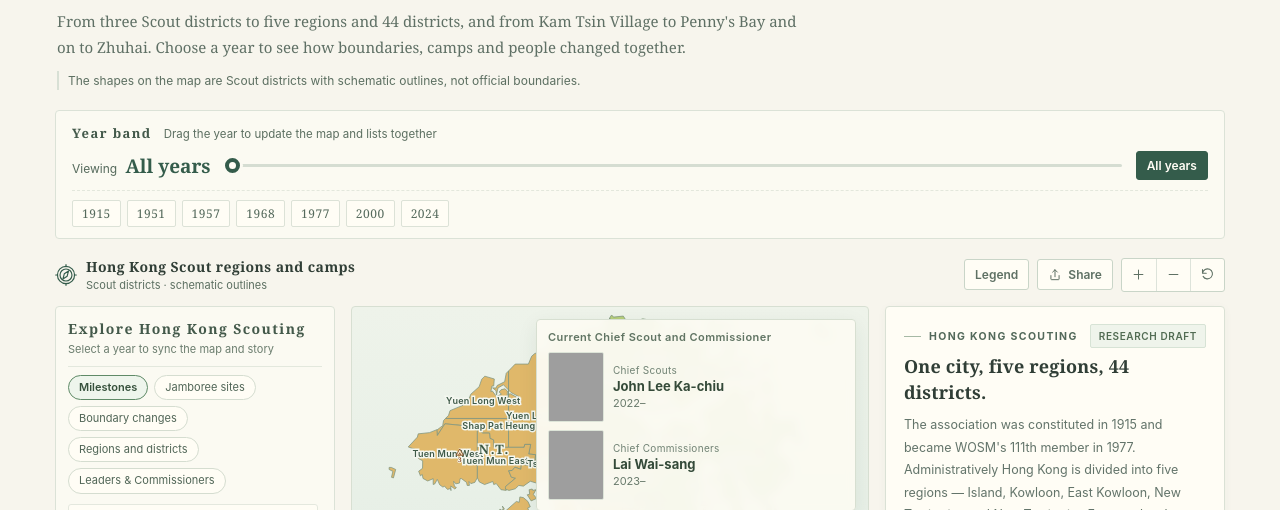
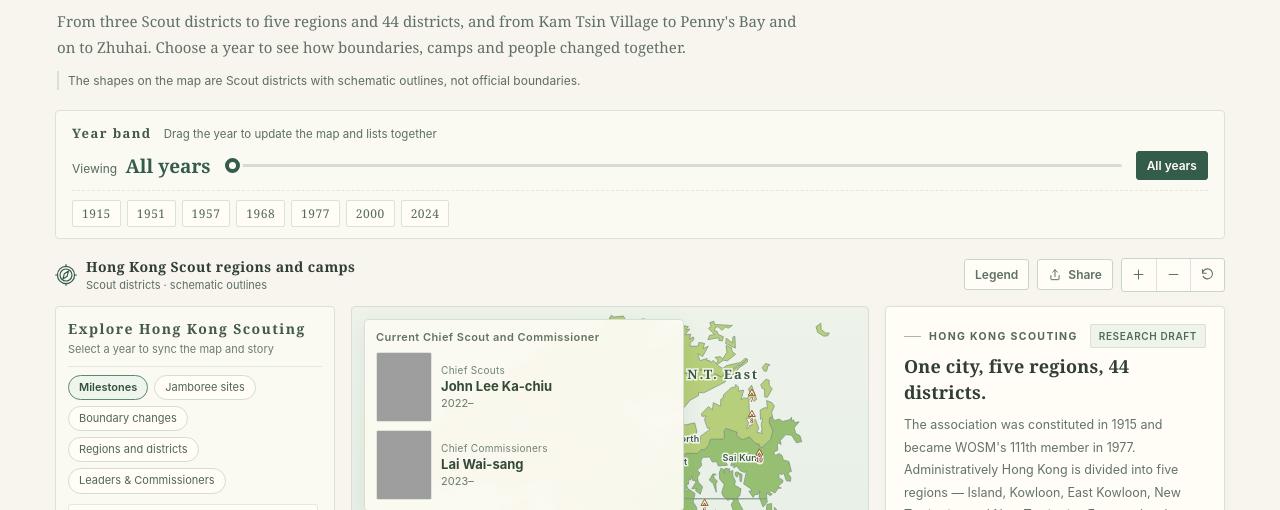
Before and after one commit to playerkousas-rgb/BP, a website with bundled scripts: page hong-kong.html in a window 1280 px wide. Shown: the part 221-731 px from the top of the page. Built offline with nearby package versions, Linux system fonts and the light colour scheme; grey boxes are pictures that could not be loaded.

Commit message:
HK: move Chief Scout/Commissioner overlay to map top-left
Co-authored-by: arena-agent <297053741+arena-agent@users.noreply.github.com>

```diff
--- a/css/hk.css
+++ b/css/hk.css
@@ -414,7 +414,7 @@
 .hk-left-person-body strong{display:block;font-size:12px;line-height:1.35;color:#3f5445}
 .hk-left-person-years{display:block;font-size:11px;color:#6b7d6e;line-height:1.3}
 /* Map overlay: current Chief Scout / Commissioner */
-.hk-leaders-overlay{position:absolute;top:12px;right:12px;z-index:5;width:min(320px,calc(100% - 24px));background:rgba(251,250,242,.96);border:1px solid #d7dfd1;border-radius:4px;box-shadow:0 6px 20px rgba(42,58,45,.08);padding:10px 11px;backdrop-filter:blur(4px)}
+.hk-leaders-overlay{position:absolute;top:12px;left:12px;z-index:5;width:min(320px,calc(100% - 24px));background:rgba(251,250,242,.96);border:1px solid #d7dfd1;border-radius:4px;box-shadow:0 6px 20px rgba(42,58,45,.08);padding:10px 11px;backdrop-filter:blur(4px)}
 .hk-overlay-title{font-size:11px;color:#607463;letter-spacing:.04em;margin-bottom:8px;font-weight:600}
 .hk-overlay-grid{display:grid;gap:8px}
 .hk-overlay-person{display:grid;grid-template-columns:56px minmax(0,1fr);gap:9px;align-items:center}
```
